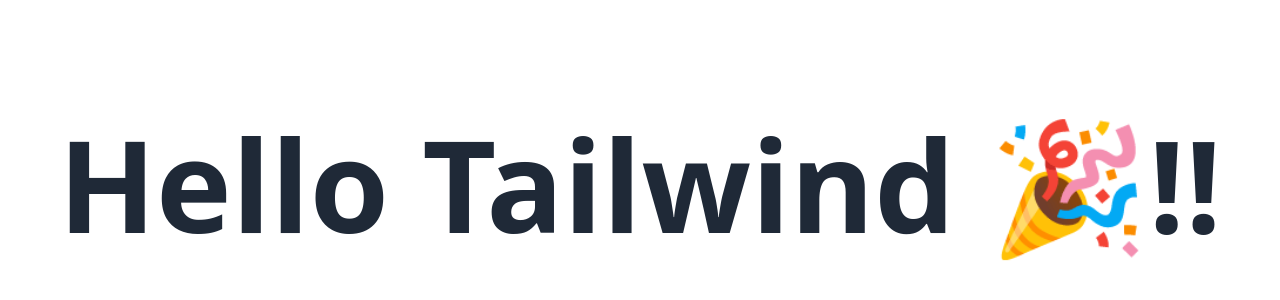
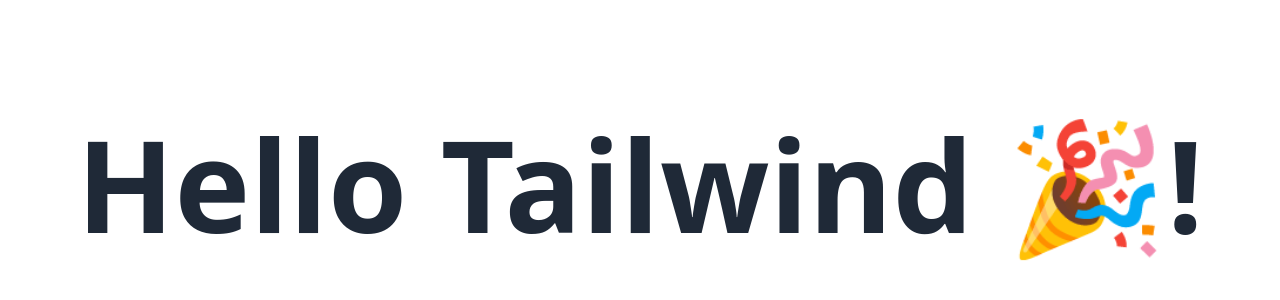
Before and after one commit to pjay2021/vite-tailwindcss-boilerplate, a website built with Vite: page index.html in a window 1280 px wide. Shown: the part 216-516 px from the top of the page. Built offline with nearby package versions, Linux system fonts and the light colour scheme.

Commit message:
Remove unnecessary exclamation mark

```diff
--- a/index.html
+++ b/index.html
@@ -8,7 +8,7 @@
   </head>
   <body>
     <div id="app" class="flex h-screen justify-center items-center">
-      <h1 class="text-5xl md:text-9xl font-semibold text-gray-800">Hello Tailwind 🎉!!</h1>
+      <h1 class="text-5xl md:text-9xl font-semibold text-gray-800">Hello Tailwind 🎉!</h1>
     </div>
     <script type="module" src="/main.js"></script>
   </body>
```
